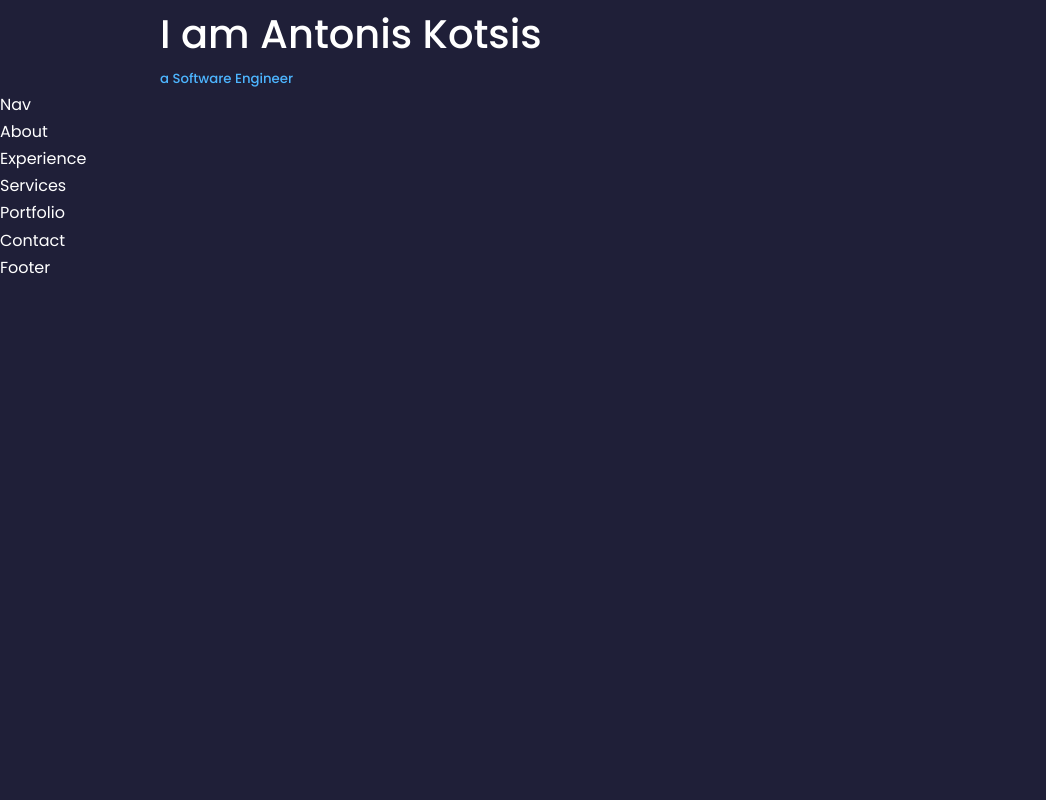
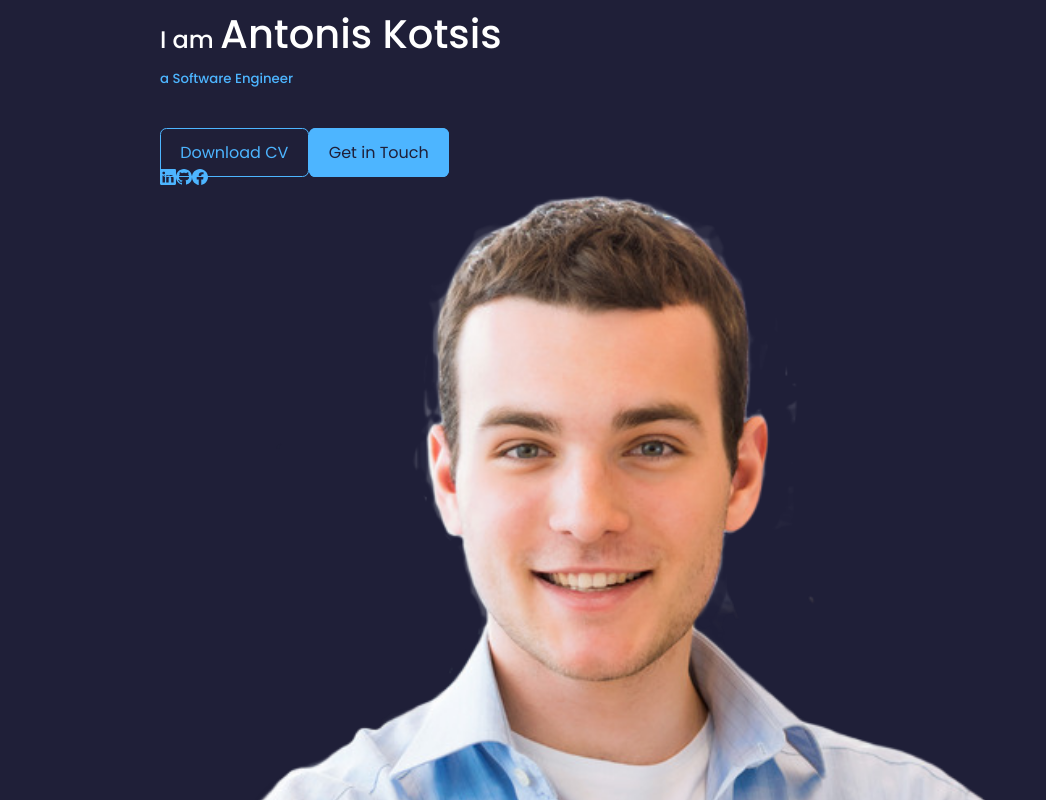
Before and after one commit to AntonisKotsis/myPortfolio, a React (Create React App) app: page / in a window 1280 px wide. Shown: the top 800 px of the page, without its empty margins (0-1046 px from the left). Built offline with nearby package versions, Linux system fonts and the light colour scheme.

Commit message:
Stage 3: Implemented the Header of the website (Header.jsx) which now has contact buttons, social media buttons a profile pic and a discription

```diff
--- a/package.json
+++ b/package.json
@@ -8,6 +8,7 @@
     "@testing-library/user-event": "^13.5.0",
     "react": "^18.2.0",
     "react-dom": "^18.2.0",
+    "react-icons": "^4.4.0",
     "react-scripts": "5.0.1",
     "web-vitals": "^2.1.4"
   },
--- /dev/null
+++ b/src/components/header_component/ContactButtons.jsx
@@ -0,0 +1,13 @@
+import React from 'react'
+import CV from '../../assets/algorithms_certificate.pdf'
+
+function ContactButtons() {
+  return (
+    <div className='contact-buttons'>
+        <a href={CV} className='btn' download>Download CV</a>
+        <a href="#contact" className='btn btn-primary'>Get in Touch</a>
+    </div>
+  )
+}
+
+export default ContactButtons
--- a/src/components/header_component/Header.jsx
+++ b/src/components/header_component/Header.jsx
@@ -1,12 +1,28 @@
 import React from 'react'
+import ContactButtons from './ContactButtons';
+import SocialsComponent from './SocialsComponent';
+
 import './header.css'
+import ProfPic from '../../assets/sample-man.png'
 const Header = () => {
   return (
-    <div className='container'>
-      <h1>I am Antonis Kotsis</h1>
-      <h5 className='text-light'>a Software Engineer</h5>
+    <header>
+      <div className='container header__container'>
+        <h1><span className='light-text-span'>I am </span>Antonis Kotsis</h1>
+        <h5 className='text-light'>a Software Engineer</h5>
+        <ContactButtons />
+        <SocialsComponent />
 
-    </div>
+
+        <div className='profile-image'>
+          <img src={ProfPic} alt="profile-pic" />
+        </div>
+
+      </div>
+
+
+    </header>
+
   )
 }
 
--- /dev/null
+++ b/src/components/header_component/SocialsComponent.jsx
@@ -0,0 +1,15 @@
+import React from 'react'
+import {BsLinkedin} from 'react-icons/bs'
+import {BsGithub} from 'react-icons/bs'
+import {BsFacebook} from 'react-icons/bs'
+const SocialsComponent = () => {
+    return (
+        <div className='header__socials'>
+            <a href="https://linkedin.com" target='_blank'><BsLinkedin /></a>
+            <a href="https://github.com" target='_blank'><BsGithub/></a>
+            <a href="https://facebook.com" target='_blank'><BsFacebook/></a>
+        </div>
+    )
+}
+
+export default SocialsComponent
--- a/src/index.css
+++ b/src/index.css
@@ -57,6 +57,7 @@ h1{
     font-size: 2.5rem;
 }
 
+
 /* Each component will be one section */
 section{
     margin-top: 8rem;
@@ -112,12 +113,19 @@ a:hover{
     color: var(--color-bg);
 }
 
+.light-text-span{
+    font-size: 1.5rem;
+}
+
 img{
     display: block;
     width: 100%;
     object-fit: cover;
 }
 
+.contact-buttons{
+    margin-top: 3rem;
+}
 
 
 /* ==============MEDIA QUERIES (MEDIUM DEVICES)================= */
```
Also changed, not shown: src/components/header_component/Contact_Buttons.jsx (deleted, +0 -12 lines), src/assets/sample-man.png (added), 1 other file (tests, documents, lock files or other folders).
